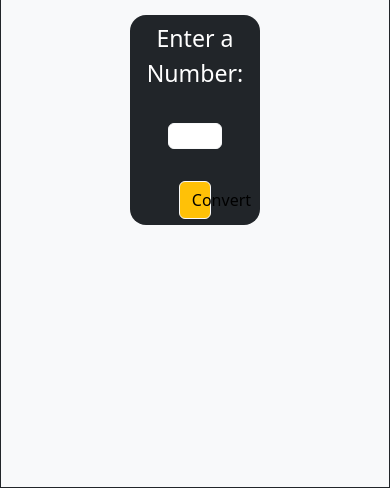
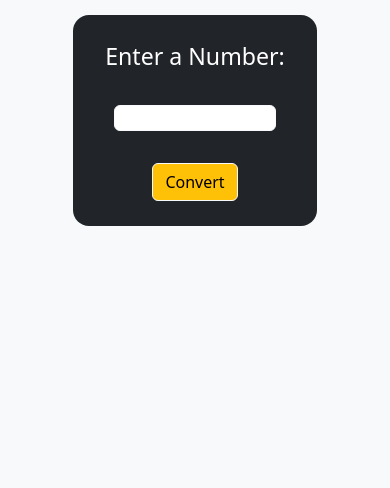
Before and after one commit to GiovanniBombardieri/Roman-Number-Converter, a plain HTML site: page index.html in a window 390 px wide. Shown: the part 356-844 px from the top of the page. Drawn offline with nearby package versions, Linux system fonts and the light colour scheme.

Commit message:
update responsive design

```diff
--- a/index.html
+++ b/index.html
@@ -32,12 +32,12 @@
 
   <button type="button" class="btn btn-light position-fixed top-0 end-0 m-3" id="dark-light-btn">Dark Mode</button>
 
-  <div class="vh-100 border border-dark text-center d-flex flex-column align-items-center justify-content-center" id="container">
+  <div class="container-fluid vh-100 text-center d-flex flex-column align-items-center justify-content-center" id="container">
     <h1 class="col-12 fs-1" id="title">Roman <br> Numeral <br> Converter</h1>
-    <div id="input-container" class="col-4 h-25 text-bg-dark rounded-4 m-4 d-flex flex-column justify-content-center align-items-center">
+    <div id="input-container" class="col-8 col-sm-4 h-25 text-bg-dark rounded-4 m-4 d-flex flex-column justify-content-center align-items-center">
       <label for="input-number" id="label-input" class="m-3 fs-3">Enter a Number:</label>
-      <input type="number" name="number" id="number" class="col-5 m-3 rounded-2 border border-light">
-      <button type="button" id="convert-btn" class="btn btn-warning col-3 m-3 border border-light rounded-2">Convert</button>
+      <input type="number" name="number" id="number" class="col-8 col-sm-5 m-3 rounded-2 border border-light">
+      <button type="button" id="convert-btn" class="btn btn-warning col-auto m-3 border border-light rounded-2">Convert</button>
     </div>
     <span id="output" class="col-4 rounded-3 text-bg-dark p-3 fs-3 text-uppercase fw-bold visually-hidden"></span>
   </div>
```
